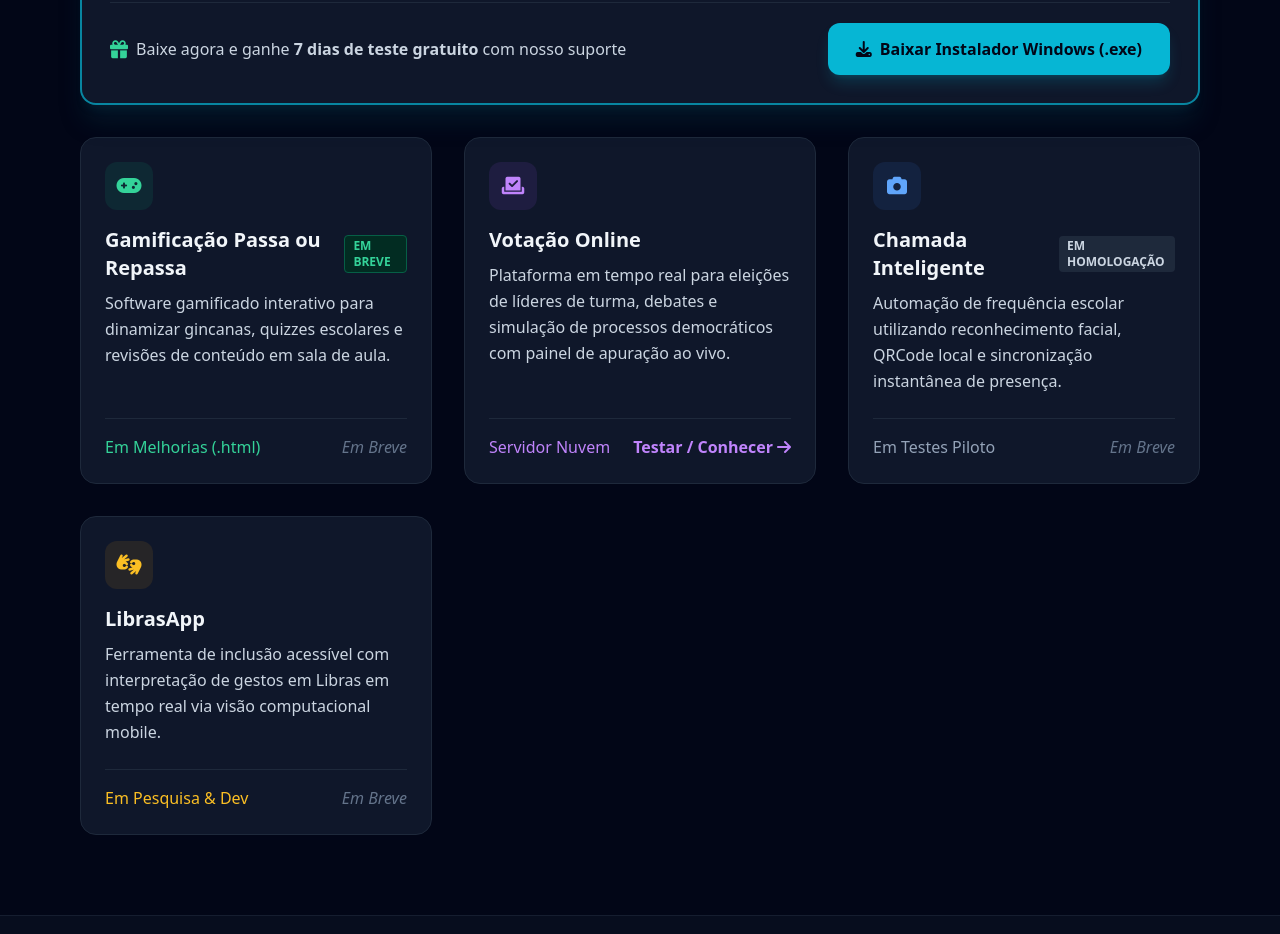
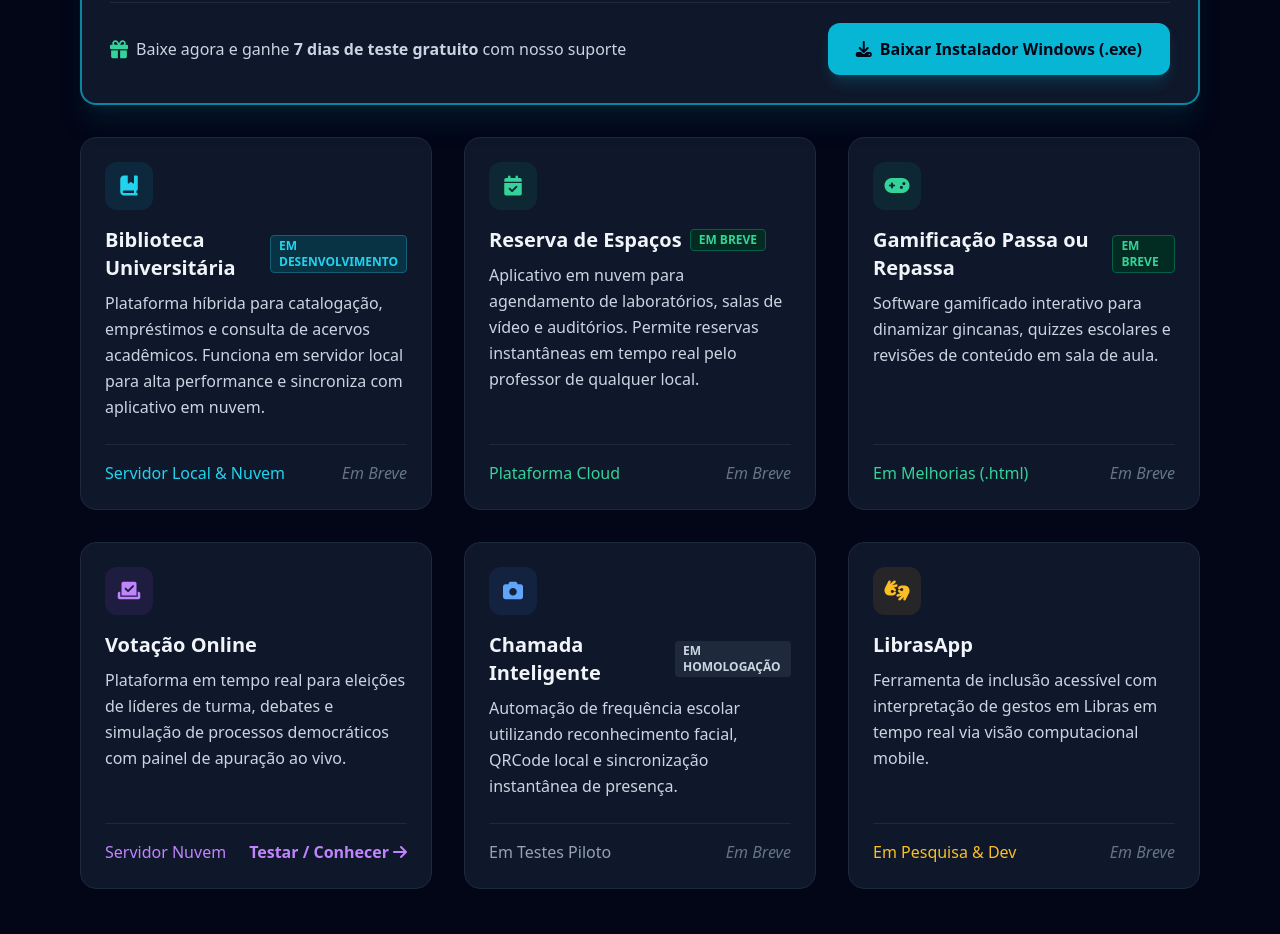
Before and after one commit to dhfartes-cpu/elunaritech, a plain HTML site: page index.html in a window 1280 px wide. Shown: the part 2060-2994 px from the top of the page. Drawn offline with nearby package versions, Linux system fonts and the light colour scheme.

Commit message:
Add files via upload

```diff
--- a/index.html
+++ b/index.html
@@ -15,7 +15,7 @@
 </head>
 <body class="bg-slate-950 text-slate-100 font-sans antialiased text-base">
 
-    <!-- CABEÇALHO / MENU (Agora rola junto com a página) -->
+    <!-- CABEÇALHO / MENU -->
     <header class="bg-slate-900/90 backdrop-blur-md border-b border-slate-800">
         <div class="max-w-6xl mx-auto px-4 h-20 flex items-center justify-between">
             <a href="#inicio" class="flex flex-col py-1">
@@ -31,7 +31,6 @@
                 <a href="#pesquisa" class="hover:text-cyan-400 transition">Pesquisa & P&D</a>
                 <a href="#contato" class="hover:text-cyan-400 transition">Contato</a>
             </nav>
-            <!-- Botão WhatsApp no Cabeçalho (Tamanho idêntico ao do rodapé) -->
             <div class="flex items-center">
                 <a href="https://wa.me/5551989037674" target="_blank" class="border border-emerald-500/40 bg-emerald-950/30 hover:bg-emerald-600 hover:text-white text-emerald-400 px-4 py-2 rounded-xl text-sm font-semibold transition flex items-center gap-2 shadow-lg shadow-emerald-950/30 hover:border-emerald-500">
                     <i class="fa-brands fa-whatsapp text-lg"></i> WhatsApp
@@ -118,7 +117,7 @@
 
         <div class="grid grid-cols-1 md:grid-cols-2 lg:grid-cols-3 gap-8">
 
-            <!-- PROJETO PRINCIPAL: SIRENE ESCOLAR INTELIGENTE -->
+            <!-- PROJETO PRINCIPAL: SIRENE ESCOLAR INTELIGENTE (Ocupa 3 colunas no topo para destaque) -->
             <div class="bg-slate-900 border-2 border-cyan-500/70 rounded-2xl p-7 flex flex-col justify-between shadow-xl shadow-cyan-950/40 relative md:col-span-2 lg:col-span-3">
                 <div class="absolute -top-3.5 right-6 bg-cyan-500 text-slate-950 font-extrabold text-xs px-3.5 py-1 rounded-full uppercase tracking-wider shadow-md">
                     Disponível para Download
@@ -162,7 +161,49 @@
                 </div>
             </div>
 
-            <!-- Passa ou Repassa -->
+            <!-- DEMAIS PROJETOS EM FORMATO DE BLOCOS / QUADRADINHOS PADRÃO (1 coluna cada) -->
+
+            <!-- 1. Gestão Bibliotecária Universitária (NOVO) -->
+            <div class="bg-slate-900 border border-slate-800 rounded-2xl p-6 flex flex-col justify-between hover:border-cyan-500/50 transition">
+                <div>
+                    <div class="w-12 h-12 bg-cyan-500/10 text-cyan-400 rounded-xl flex items-center justify-center text-xl mb-4">
+                        <i class="fa-solid fa-book-bookmark"></i>
+                    </div>
+                    <div class="flex items-center gap-2 mb-2">
+                        <h3 class="text-xl font-bold">Biblioteca Universitária</h3>
+                        <span class="bg-cyan-950 text-cyan-400 border border-cyan-800 text-xs font-bold px-2 py-0.5 rounded">EM DESENVOLVIMENTO</span>
+                    </div>
+                    <p class="text-slate-300 text-base mb-6 leading-relaxed">
+                        Plataforma híbrida para catalogação, empréstimos e consulta de acervos acadêmicos. Funciona em servidor local para alta performance e sincroniza com aplicativo em nuvem.
+                    </p>
+                </div>
+                <div class="pt-4 border-t border-slate-800 flex items-center justify-between text-base">
+                    <span class="text-cyan-400 font-medium">Servidor Local & Nuvem</span>
+                    <span class="text-slate-500 italic">Em Breve</span>
+                </div>
+            </div>
+
+            <!-- 2. Reserva de Espaços (NOVO) -->
+            <div class="bg-slate-900 border border-slate-800 rounded-2xl p-6 flex flex-col justify-between hover:border-emerald-500/50 transition">
+                <div>
+                    <div class="w-12 h-12 bg-emerald-500/10 text-emerald-400 rounded-xl flex items-center justify-center text-xl mb-4">
+                        <i class="fa-solid fa-calendar-check"></i>
+                    </div>
+                    <div class="flex items-center gap-2 mb-2">
+                        <h3 class="text-xl font-bold">Reserva de Espaços</h3>
+                        <span class="bg-emerald-950 text-emerald-400 border border-emerald-800 text-xs font-bold px-2 py-0.5 rounded">EM BREVE</span>
+                    </div>
+                    <p class="text-slate-300 text-base mb-6 leading-relaxed">
+                        Aplicativo em nuvem para agendamento de laboratórios, salas de vídeo e auditórios. Permite reservas instantâneas em tempo real pelo professor de qualquer local.
+                    </p>
+                </div>
+                <div class="pt-4 border-t border-slate-800 flex items-center justify-between text-base">
+                    <span class="text-emerald-400 font-medium">Plataforma Cloud</span>
+                    <span class="text-slate-500 italic">Em Breve</span>
+                </div>
+            </div>
+
+            <!-- 3. Passa ou Repassa -->
             <div class="bg-slate-900 border border-slate-800 rounded-2xl p-6 flex flex-col justify-between hover:border-emerald-500/50 transition">
                 <div>
                     <div class="w-12 h-12 bg-emerald-500/10 text-emerald-400 rounded-xl flex items-center justify-center text-xl mb-4">
@@ -182,7 +223,7 @@
                 </div>
             </div>
 
-            <!-- Votação Online -->
+            <!-- 4. Votação Online -->
             <div class="bg-slate-900 border border-slate-800 rounded-2xl p-6 flex flex-col justify-between hover:border-purple-500/50 transition">
                 <div>
                     <div class="w-12 h-12 bg-purple-500/10 text-purple-400 rounded-xl flex items-center justify-center text-xl mb-4">
@@ -201,7 +242,7 @@
                 </div>
             </div>
 
-            <!-- Chamada Inteligente -->
+            <!-- 5. Chamada Inteligente -->
             <div class="bg-slate-900 border border-slate-800 rounded-2xl p-6 flex flex-col justify-between hover:border-blue-500/50 transition">
                 <div>
                     <div class="w-12 h-12 bg-blue-500/10 text-blue-400 rounded-xl flex items-center justify-center text-xl mb-4">
@@ -221,7 +262,7 @@
                 </div>
             </div>
 
-            <!-- LibrasApp -->
+            <!-- 6. LibrasApp -->
             <div class="bg-slate-900 border border-slate-800 rounded-2xl p-6 flex flex-col justify-between hover:border-amber-500/50 transition">
                 <div>
                     <div class="w-12 h-12 bg-amber-500/10 text-amber-400 rounded-xl flex items-center justify-center text-xl mb-4">
@@ -330,7 +371,6 @@
                 </p>
                 <p class="text-xs text-slate-500 mt-2">&copy; 2026 Elunari Tech. Todos os direitos reservados.</p>
             </div>
-            <!-- Botão WhatsApp no Rodapé -->
             <div class="flex items-center gap-6">
                 <a href="https://wa.me/5551989037674" target="_blank" class="border border-emerald-500/40 bg-emerald-950/30 hover:bg-emerald-600 hover:text-white text-emerald-400 px-4 py-2 rounded-xl text-sm font-semibold transition flex items-center gap-2 shadow-lg shadow-emerald-950/30 hover:border-emerald-500">
                     <i class="fa-brands fa-whatsapp text-lg"></i> WhatsApp
@@ -339,7 +379,7 @@
         </div>
     </footer>
 
-    <!-- MODAL DE DOWNLOAD COMPACTO -->
+    <!-- MODAL DE DOWNLOAD -->
     <div id="modal-download" class="fixed inset-0 z-50 bg-slate-950/85 backdrop-blur-md hidden flex items-center justify-center p-3 md:p-4">
         <div class="bg-slate-900 border border-slate-700 rounded-2xl max-w-lg w-full p-5 md:p-6 shadow-2xl relative animate-fade-in max-h-[95vh] overflow-y-auto">
             <button onclick="fecharModalDownload()" class="absolute top-4 right-4 text-slate-400 hover:text-white transition">
@@ -369,7 +409,7 @@
                 </p>
                 <div class="p-3 bg-emerald-950/60 border border-emerald-700 rounded-xl text-emerald-300 text-sm font-medium flex items-start gap-2.5">
                     <i class="fa-solid fa-gift text-base mt-0.5 text-emerald-400"></i>
-                    <span>Temos opção de degustação de 7 Dias: Você receberá um código de validação gratuito para testar o sistema completo durante 15 dias sem compromisso!</span>
+                    <span>Temos opção de degustação de 7 Dias: Você receberá um código de validação gratuito para testar o sistema completo durante 7 dias sem compromisso!</span>
                 </div>
             </div>
 
@@ -479,7 +519,7 @@
                         }
                     });
                     status.classList.remove("hidden", "bg-emerald-900/50", "text-emerald-300");
-                    status.classList.add("bg-red-900/50", "text-red-300", "border", "border-red-700");
+                    status.classList.add("red-900/50", "text-red-300", "border", "border-red-700");
                 }
             }).catch(error => {
                 status.innerHTML = "Ops! Ocorreu um problema de conexão.";
```
